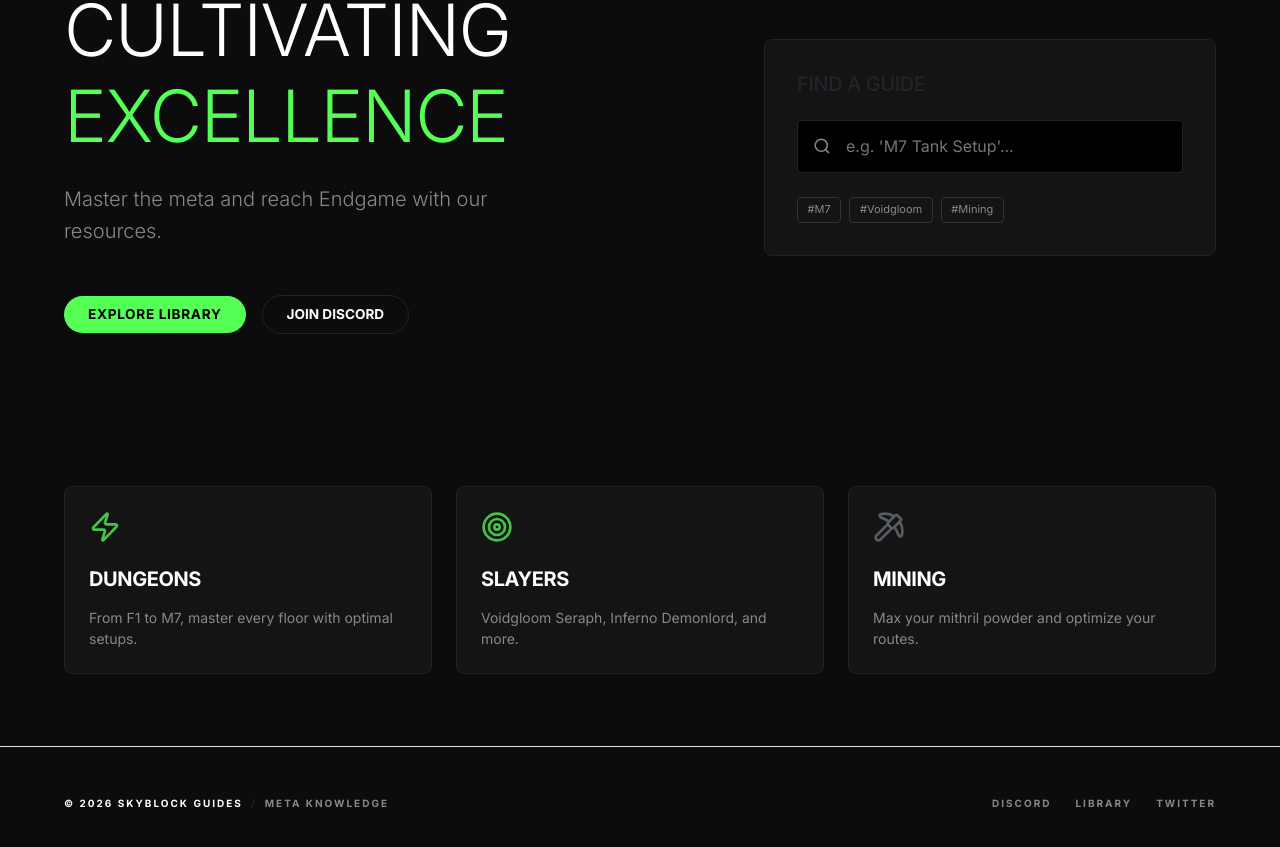
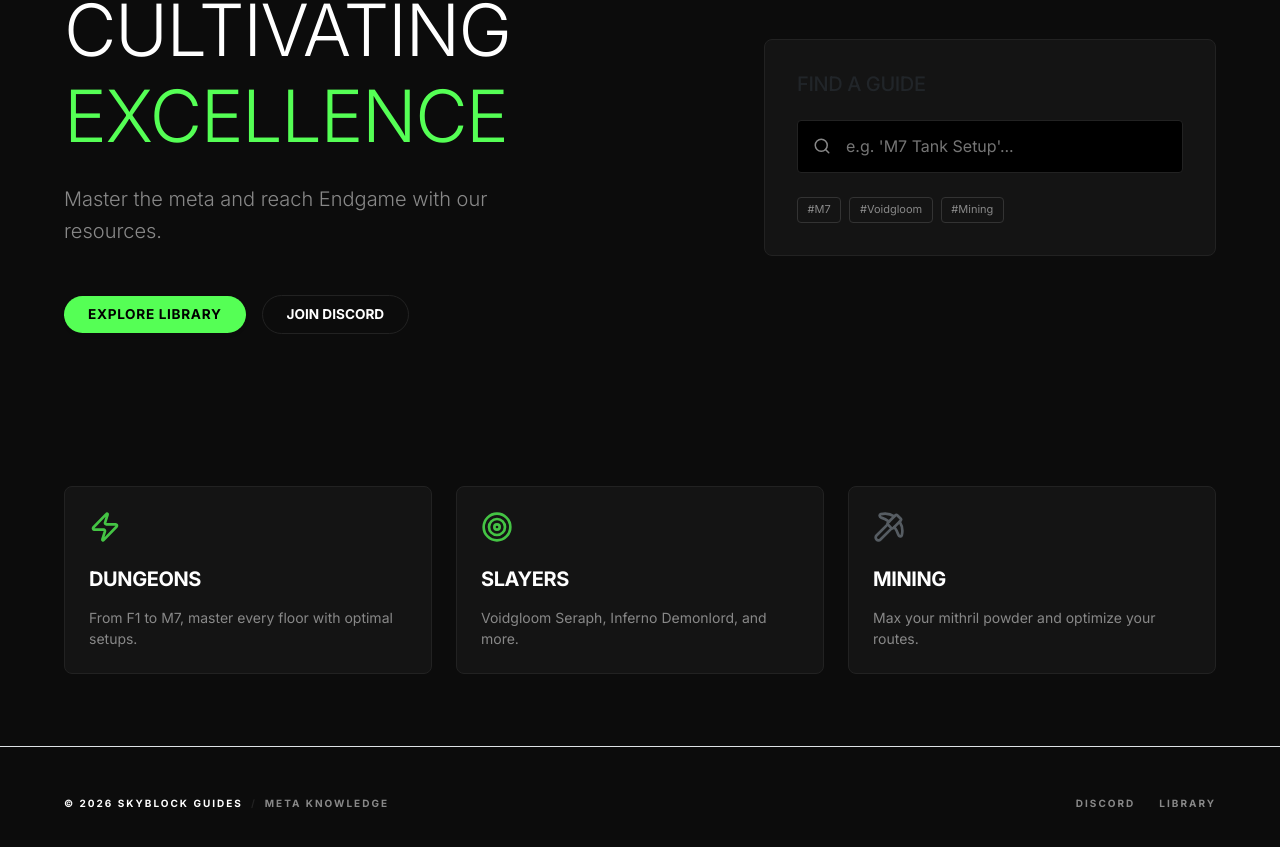
Before and after one commit to DeafmoleDEV/Skyblock-Guides, a React (Vite) app: page / in a window 1280 px wide. Shown: the part 193-1040 px from the top of the page. Built offline with nearby package versions, Linux system fonts and the light colour scheme.

Commit message:
removed twitter link

```diff
--- a/src/App.jsx
+++ b/src/App.jsx
@@ -29,7 +29,6 @@ function App() {
               <div className="d-flex gap-4 text-uppercase fw-bold" style={{ fontSize: '10px', letterSpacing: '0.2em' }}>
                 <a href="https://discord.gg/5humW7QHkK" target="_blank" rel="noopener noreferrer" className="text-decoration-none text-muted hover-primary transition-all">Discord</a>
                 <Link to="/guides" className="text-decoration-none text-muted hover-primary transition-all">Library</Link>
-                <a href="#" className="text-decoration-none text-muted hover-primary transition-all">Twitter</a>
               </div>
             </div>
           </div>
```
